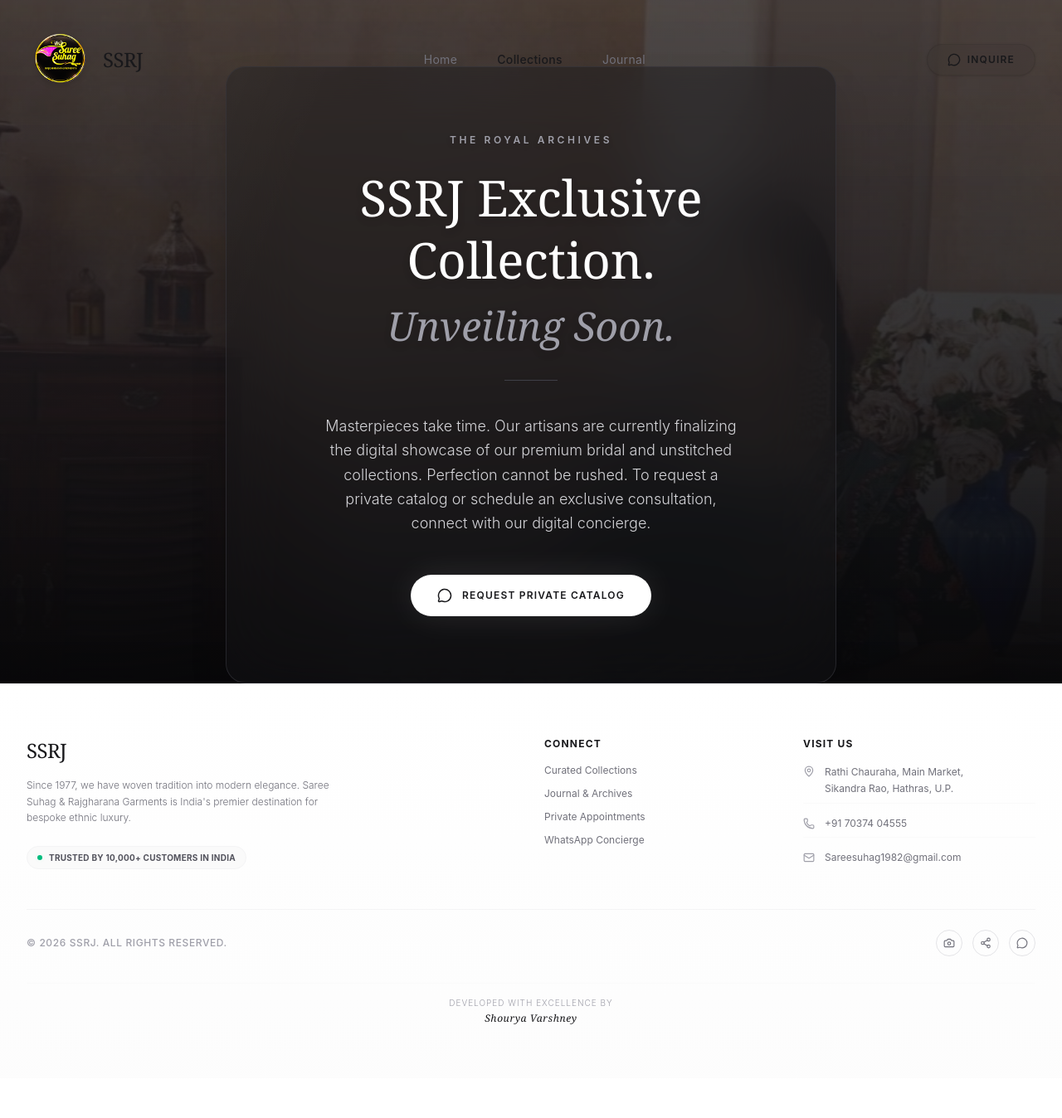
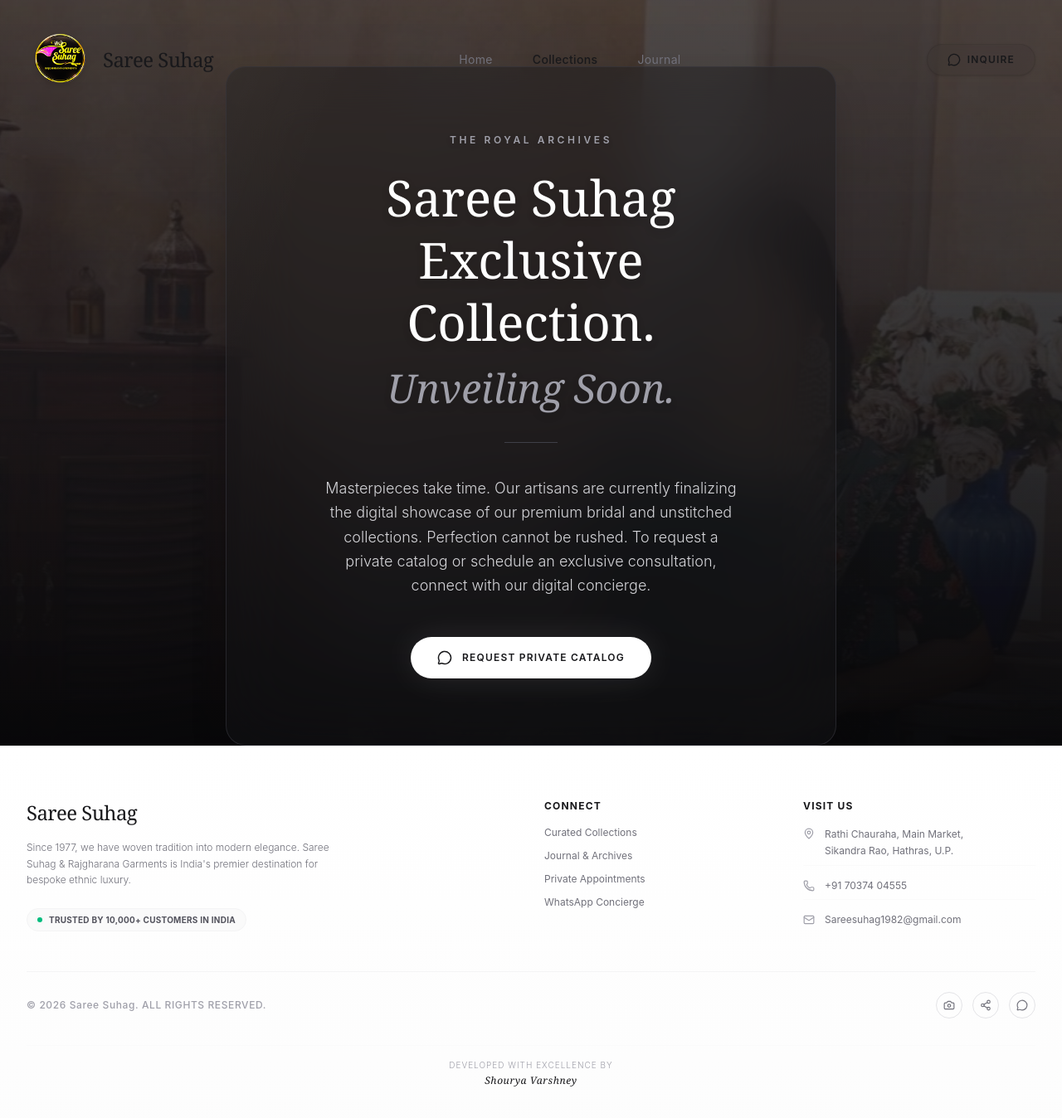
Before and after one commit to VarshneysvAI/saree-suhag-website, a React (Vite) app: page /collections in a window 1280 px wide. Shown: the top 1348 px of the page at 83% size. Before the commit the page ends 1300 px from the top, so only its background shows below. Built offline with nearby package versions, Linux system fonts and the light colour scheme.

Commit message:
fix ssrj

```diff
--- a/index.html
+++ b/index.html
@@ -1,14 +1,18 @@
 <!doctype html>
 <html lang="en">
+
 <head>
   <meta charset="UTF-8" />
   <link rel="icon" type="image/png" href="/assets/logo.png" />
   <meta name="viewport" content="width=device-width, initial-scale=1.0" />
-    <meta name="description" content="Since 1977, Saree Suhag & Rajgharana Garments (SSRJ) has woven tradition into modern elegance. India's premier destination for bespoke handloom sarees and designer groomswear." />
-    <title>Saree Suhag & Rajgharana Garments</title>
+  <meta name="description"
+    content="Since 1977, Saree Suhag has woven tradition into modern elegance. India's premier destination for bespoke handloom sarees and designer groomswear." />
+  <title>Saree Suhag</title>
 </head>
+
 <body>
   <div id="root"></div>
   <script type="module" src="/src/main.jsx"></script>
 </body>
+
 </html>
--- a/src/components/Footer.jsx
+++ b/src/components/Footer.jsx
@@ -13,7 +13,7 @@
           {/* Brand & Ethos Section */}
           <div className="lg:col-span-2">
             <Link to="/" className="inline-block mb-4">
-              <h2 className="text-2xl font-serif text-zinc-900 tracking-tight">SSRJ</h2>
+              <h2 className="text-2xl font-serif text-zinc-900 tracking-tight">Saree Suhag</h2>
             </Link>
             <p className="text-zinc-500 font-light leading-relaxed max-w-sm mb-6 text-xs">
               Since 1977, we have woven tradition into modern elegance.
@@ -65,7 +65,7 @@
         {/* Bottom Bar */}
         <div className="mt-12 pt-6 border-t border-zinc-100 flex flex-col md:flex-row justify-between items-center space-y-4 md:space-y-0">
           <p className="text-[10px] sm:text-xs font-medium text-zinc-400 tracking-wider">
-            &copy; {new Date().getFullYear()} SSRJ. ALL RIGHTS RESERVED.
+            &copy; {new Date().getFullYear()} Saree Suhag. ALL RIGHTS RESERVED.
           </p>
 
           {/* Social Links — Real URLs */}
--- a/src/components/Hero.jsx
+++ b/src/components/Hero.jsx
@@ -89,7 +89,7 @@
                     </span>
                   </Link>
                  <a
-                    href="https://wa.me/917037404555?text=Hello%20SSRJ%2C%20I%20would%20like%20to%20learn%20more%20about%20your%20collections."
+                    href="https://wa.me/917037404555?text=Hello%20Saree%20Suhag%2C%20I%20would%20like%20to%20learn%20more%20about%20your%20collections."
                     target="_blank"
                     rel="noopener noreferrer"
                     className="group relative bg-zinc-900/60 backdrop-blur-3xl border border-white/20 text-white px-8 py-3.5 rounded-sm hover:bg-white hover:text-zinc-900 transition-all duration-500 ease-out shadow-2xl hover:scale-[1.02]"
--- a/src/components/IntroAnimation.jsx
+++ b/src/components/IntroAnimation.jsx
@@ -5,7 +5,7 @@
   const calledComplete = useRef(false);
 
   useEffect(() => {
-    const hasVisited = sessionStorage.getItem('ssrj-visited');
+    const hasVisited = sessionStorage.getItem('saree-suhag-visited');
 
     if (hasVisited) {
       setPhase('done');
@@ -16,7 +16,7 @@
       return;
     }
 
-    sessionStorage.setItem('ssrj-visited', 'true');
+    sessionStorage.setItem('saree-suhag-visited', 'true');
 
     // Phase 1: Hold the curtain visible for 400ms
     setPhase('hold');
@@ -89,7 +89,7 @@
           }}
         />
 
-        {/* SSRJ Logo Text */}
+        {/* Saree Suhag Logo Text */}
         <h1
           style={{
             fontSize: 'clamp(3rem, 8vw, 6rem)',
@@ -105,7 +105,7 @@
             zIndex: 10,
           }}
         >
-          SSRJ
+          Saree Suhag
         </h1>
       </div>
     </div>
--- a/src/components/Navbar.jsx
+++ b/src/components/Navbar.jsx
@@ -38,7 +38,7 @@
                className={`h-16 md:h-20 w-auto object-contain drop-shadow-md transition-all duration-300 ${useDarkText ? '' : 'brightness-[5] drop-shadow-[0_2px_10px_rgba(0,0,0,0.8)]'}`}
              />
              <span className={`text-xl md:text-2xl font-serif tracking-tight font-medium group-hover:opacity-80 transition-colors duration-300 ${useDarkText ? 'text-zinc-900' : 'text-zinc-50 drop-shadow-lg'}`}>
-               SSRJ
+               Saree Suhag
              </span>
           </Link>
 
--- a/src/pages/Blog.jsx
+++ b/src/pages/Blog.jsx
@@ -12,12 +12,12 @@
       date: "April 10, 2026",
       readTime: "4 min read",
       category: "Heritage",
-      author: "SSRJ Team",
+      author: "Saree Suhag Team",
       imageUrl: "https://images.unsplash.com/photo-1610030469983-98e550d6193c?auto=format&fit=crop&q=80&w=1200",
       content: `
         The handloom saree is not merely a garment; it is an architectural marvel of silk and zari. Today, we are witnessing a renaissance in how these heirlooms are styled and perceived.
 
-        The modern approach focuses on breathability, subtle gold accents, and the profound depth of the fabric's dye. At SSRJ, our curation focuses on pieces that retain the visual weight of classic brocade while allowing the wearer to move with effortless grace.
+        The modern approach focuses on breathability, subtle gold accents, and the profound depth of the fabric's dye. At Saree Suhag, our curation focuses on pieces that retain the visual weight of classic brocade while allowing the wearer to move with effortless grace.
       `
     }
   ];
@@ -30,7 +30,7 @@
         <div className="mb-20 text-center md:text-left border-b border-zinc-200 pb-12 w-full">
           <div className="animate-[fadeSlideUp_0.8s_ease-out_both]">
             <span className="text-zinc-400 tracking-[0.2em] uppercase text-xs font-bold mb-4 block">
-              SSRJ Journal
+              Saree Suhag Journal
             </span>
             <h1 className="text-5xl md:text-7xl font-serif font-bold text-zinc-900 mb-6 tracking-tight">
               Notes on Elegance.
--- a/src/pages/Collections.jsx
+++ b/src/pages/Collections.jsx
@@ -5,7 +5,7 @@
   const WHATSAPP_NUMBER = "917037404555";
 
   const handleWhatsAppBuy = () => {
-    const message = "Hello SSRJ, I would like to request access to the private bridal catalog.";
+    const message = "Hello Saree Suhag, I would like to request access to the private bridal catalog.";
     const encodedMessage = encodeURIComponent(message);
     const whatsappUrl = `https://wa.me/${WHATSAPP_NUMBER}?text=${encodedMessage}`;
     window.open(whatsappUrl, '_blank');
@@ -36,7 +36,7 @@
           </span>
 
           <h1 className="relative z-10 text-4xl md:text-6xl font-serif text-white mb-8 leading-tight drop-shadow-lg">
-            SSRJ Exclusive Collection.<br />
+            Saree Suhag Exclusive Collection.<br />
             <span className="italic font-light text-zinc-400 text-3xl md:text-5xl">Unveiling Soon.</span>
           </h1>
 
--- a/src/pages/Contact.jsx
+++ b/src/pages/Contact.jsx
@@ -24,7 +24,7 @@
     const { firstName, lastName, mobile, subject, message } = formData;
 
     // Construct the structured WhatsApp message
-    const waMessage = `*New Inquiry for SSRJ*%0A%0A` +
+    const waMessage = `*New Inquiry for Saree Suhag*%0A%0A` +
       `*Name:* ${firstName} ${lastName}%0A` +
       `*Mobile:* ${mobile}%0A` +
       `*Type:* ${subject}%0A%0A` +
@@ -46,7 +46,7 @@
               Private Appointments
             </span>
             <h1 className="text-5xl md:text-6xl font-serif font-bold text-zinc-900 mb-6">
-              Connect with SSRJ
+              Connect with Saree Suhag
             </h1>
             <p className="text-lg text-zinc-600 font-light max-w-2xl mx-auto">
               Our concierge team is at your disposal to arrange bespoke viewings, styling consultations, or to answer any inquiries regarding our collections.
@@ -202,7 +202,7 @@
                 allowFullScreen=""
                 loading="lazy"
                 referrerPolicy="no-referrer-when-downgrade"
-                title="SSRJ Store Location"
+                title="Saree Suhag Store Location"
                 className="w-full h-full"
               ></iframe>
             </div>
```
Lines whose indentation alone changed are shown as unchanged.
